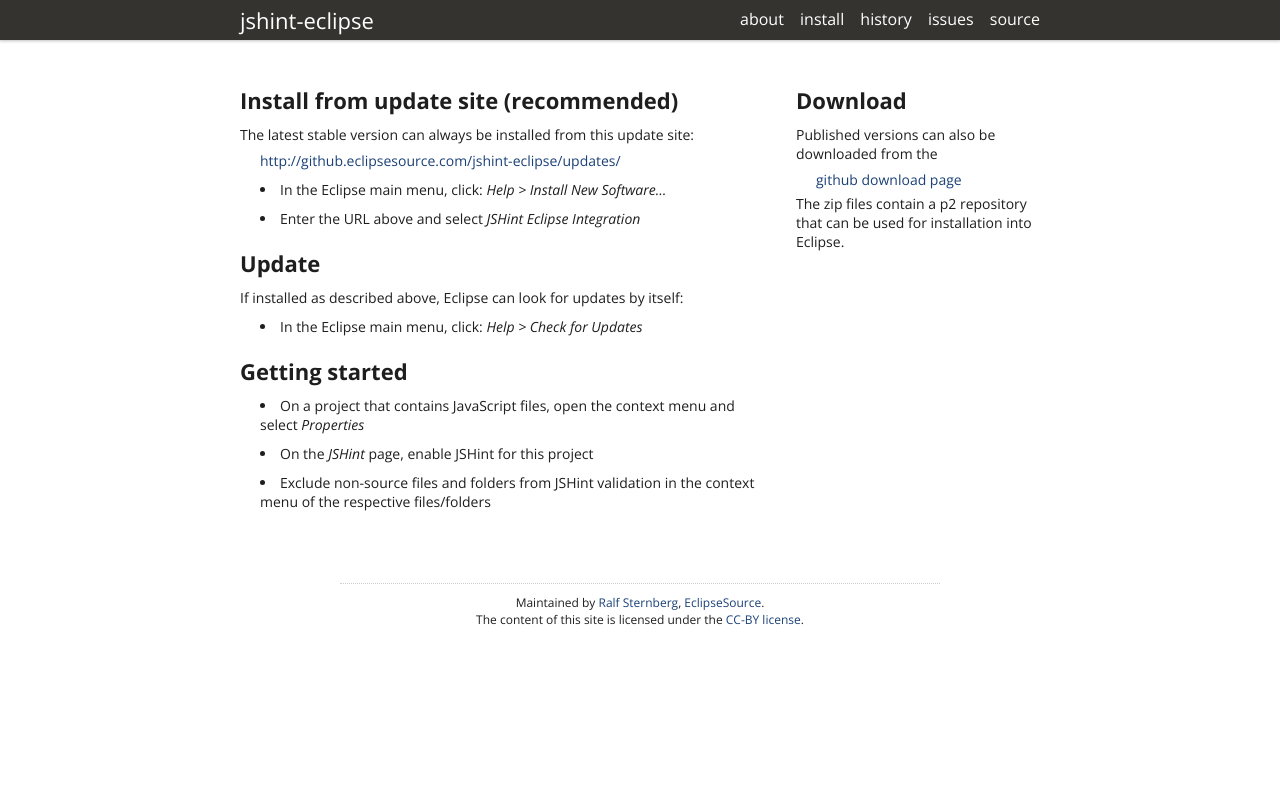
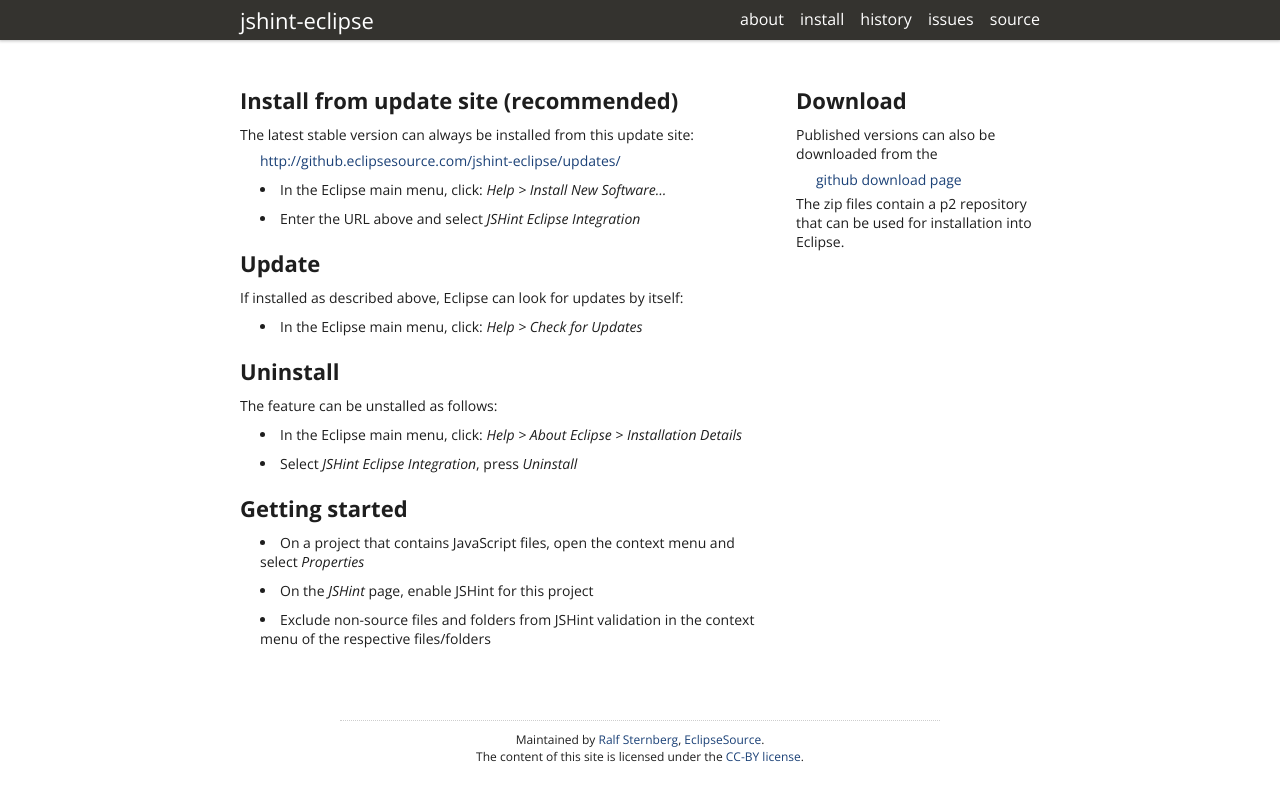
Before and after one commit to eclipsesource/jshint-eclipse, a Jekyll site: the page built from install.html, in a window 1280 px wide. Shown: the top 801 px of the page. Built offline with Jekyll 4.4.1, drawn with Linux system fonts in a browser that asks for light colours.

Commit message:
Added uninstall intructions

```diff
--- a/install.html
+++ b/install.html
@@ -33,6 +33,20 @@
     <ul>
       <li>
         In the Eclipse main menu, click: <em>Help &gt; Check for Updates</em>
+      </li>
+    </ul>
+
+    <h2>Uninstall</h2>
+
+    <p>
+      The feature can be unstalled as follows:
+    </p>
+    <ul>
+      <li>
+        In the Eclipse main menu, click: <em>Help &gt; About Eclipse &gt; Installation Details</em>
+      </li>
+      <li>
+        Select <em>JSHint Eclipse Integration</em>, press <em>Uninstall</em>
       </li>
     </ul>
 
```
